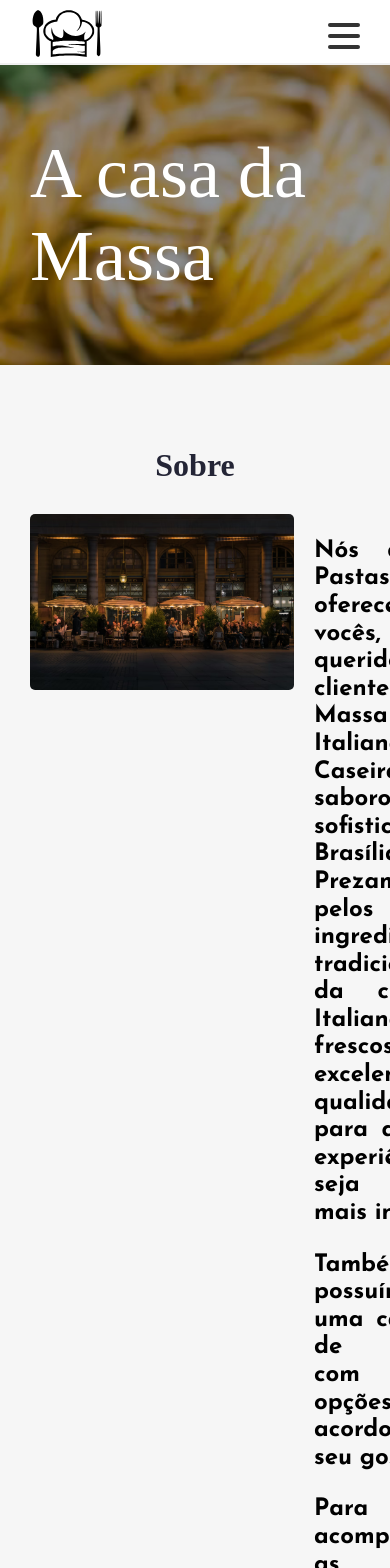
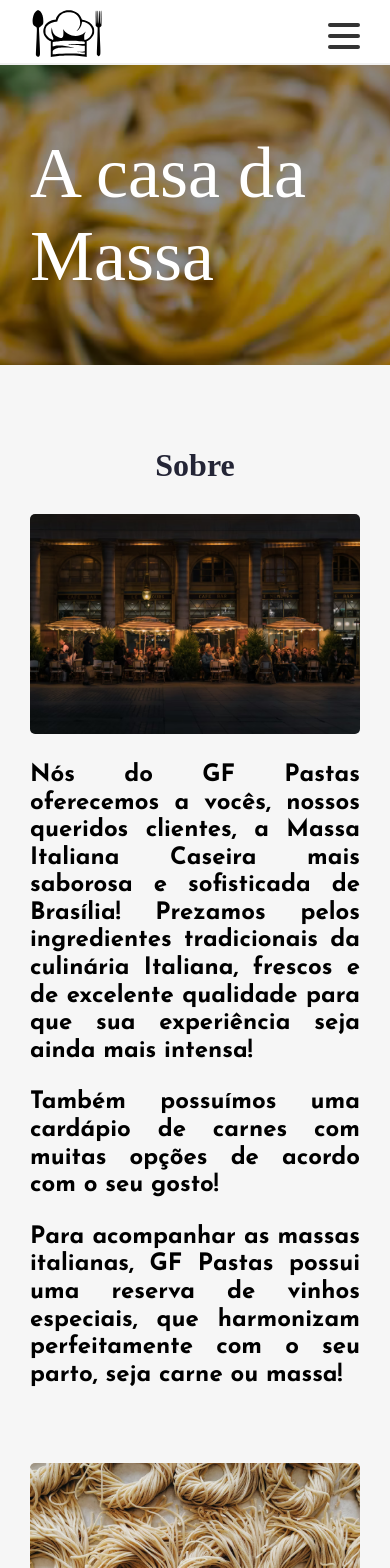
Before and after one commit to GHLFernandes/gf-pastas, a React (Create React App) app: page /about-us in a window 390 px wide. Shown: the top 1568 px of the page. Built offline with nearby package versions, Linux system fonts and the light colour scheme; a web font is replaced by a local one.

Commit message:
feat: responsiveness 2 & About

```diff
--- a/src/pages/About/index.tsx
+++ b/src/pages/About/index.tsx
@@ -17,8 +17,8 @@
       }
 
       @media (max-width: ${bp.mobile}) {
+        display: block;
         img {
-            width: 80%;
             height: fit-content;
           }
       }
--- a/src/pages/Menu/Items/Item/index.tsx
+++ b/src/pages/Menu/Items/Item/index.tsx
@@ -14,7 +14,7 @@
     flex-wrap: wrap;
     padding: 20px;
     transition: .2s ease-in;
-    width: 90%;
+    width: 100%;
     border-bottom: 1px solid ${style.color.grey};
 
     &:hover {
```
